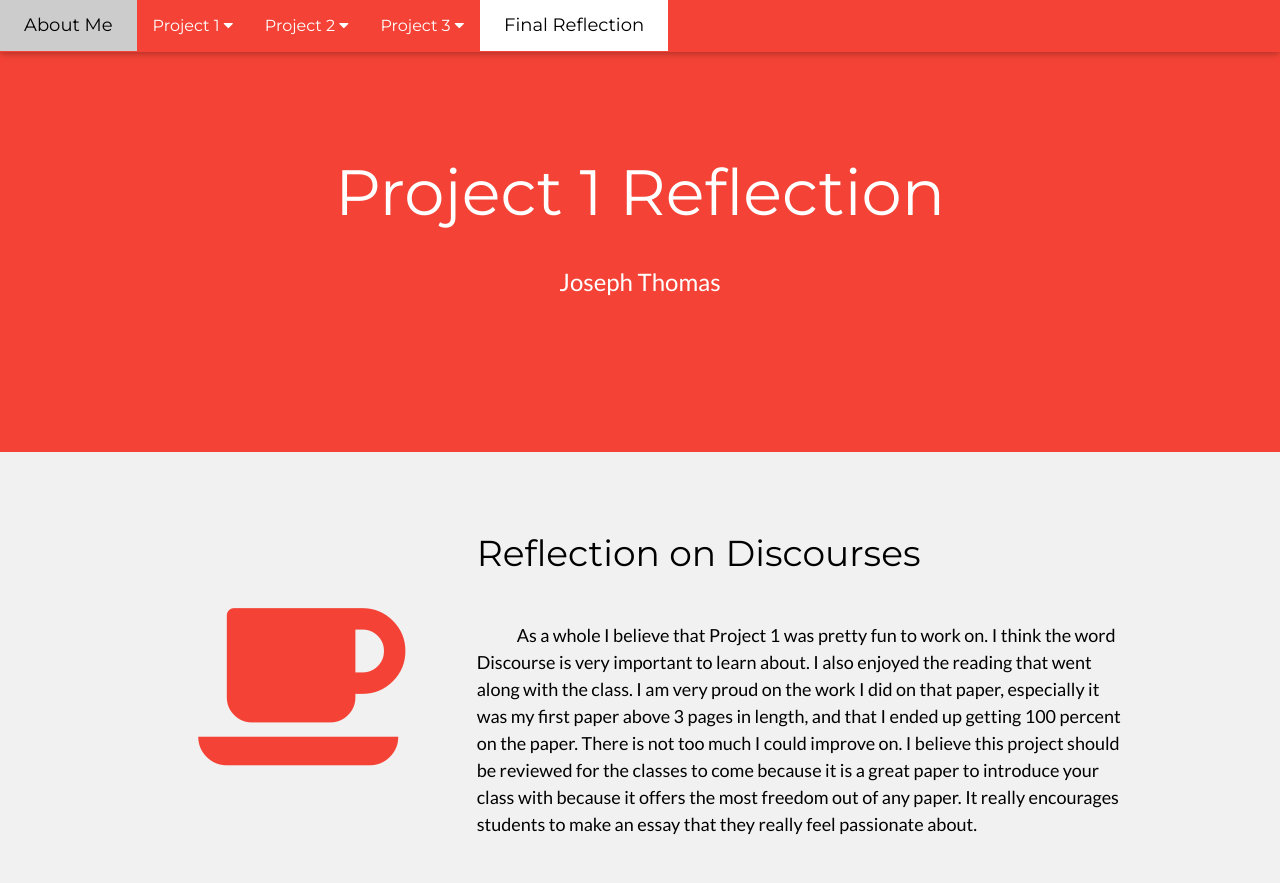
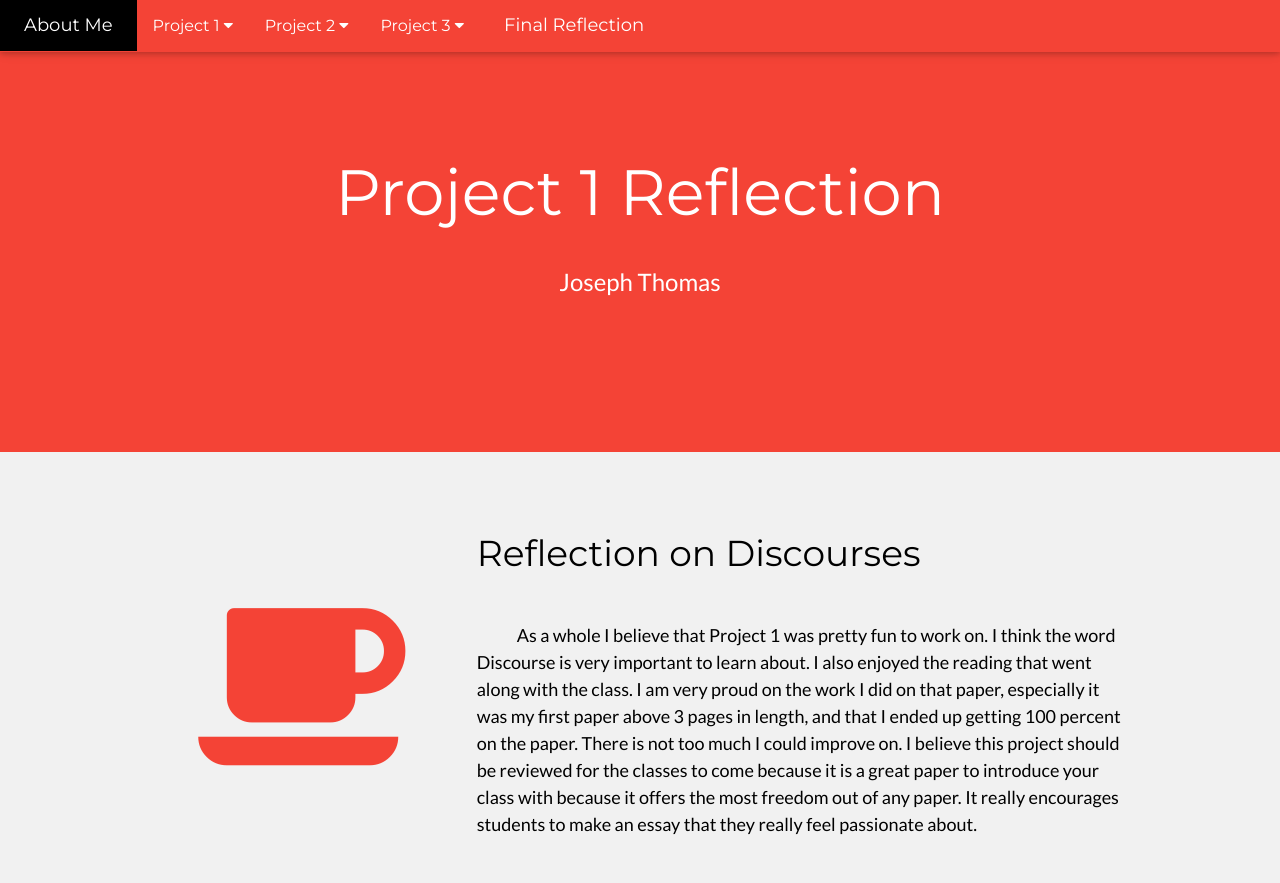
Before and after one commit to Jh0m4s/HCOM211, a plain HTML site: page project1ref.html in a window 1280 px wide. Shown: the top 883 px of the page. Drawn offline with nearby package versions, Linux system fonts and the light colour scheme.

Commit message:
Fixed some lettering

```diff
--- a/project1ref.html
+++ b/project1ref.html
@@ -28,7 +28,7 @@ body,h1,h2,h3,h4,h5,h6 {font-family: "Lato", sans-serif}
 }
 
 .navbar a:hover, .dropdown:hover .dropbtn {
-    background-color: red;
+    background-color: black;
 }
 
 .dropdown-content {
@@ -64,7 +64,7 @@ body,h1,h2,h3,h4,h5,h6 {font-family: "Lato", sans-serif}
   <div class="w3-bar w3-red w3-card-2 w3-left-align w3-large">
     <a class="w3-bar-item w3-button w3-hide-medium w3-hide-large w3-right w3-padding-large w3-hover-white w3-large w3-red" href="javascript:void(0);" onclick="myFunction()" title="Toggle Navigation Menu"><i class="fa fa-bars"></i></a>
 
-    <a href="index.html" class="w3-bar-item w3-button w3-padding-large w3-white">About Me</a>
+    <a href="#" class="w3-bar-item w3-button w3-hide-small w3-padding-large w3-hover-black">About Me</a>
   <div class="dropdown">
     <button class="dropbtn" onclick="show1()">Project 1
       <i class="fa fa-caret-down"></i>
@@ -99,7 +99,7 @@ body,h1,h2,h3,h4,h5,h6 {font-family: "Lato", sans-serif}
         <a href="project3ref.html">Reflection</a>
       </div>
     </div>
-    <a href="reflection.html" class="w3-bar-item w3-button w3-padding-large w3-white">Final Reflection</a>
+    <a href="reflection.html" class="w3-bar-item w3-button w3-hide-small w3-padding-large w3-hover-black">Final Reflection</a>
   </div>
 
   <!-- Navbar on small screens -->
```
Also changed, not shown: index.html (+4 -3 lines), project1.html (+4 -3 lines), project1rd1.html (+3 -3 lines), project1rd2.html (+4 -3 lines), project2.html (+4 -3 lines), project2rd1.html (+4 -3 lines), project2rd2.html (+4 -3 lines), project2ref.html (+4 -3 lines), project3.html (+4 -3 lines), project3rd1.html (+4 -3 lines), project3rd2.html (+4 -3 lines), project3ref.html (+3 -3 lines), reflection.html (+3 -3 lines).
